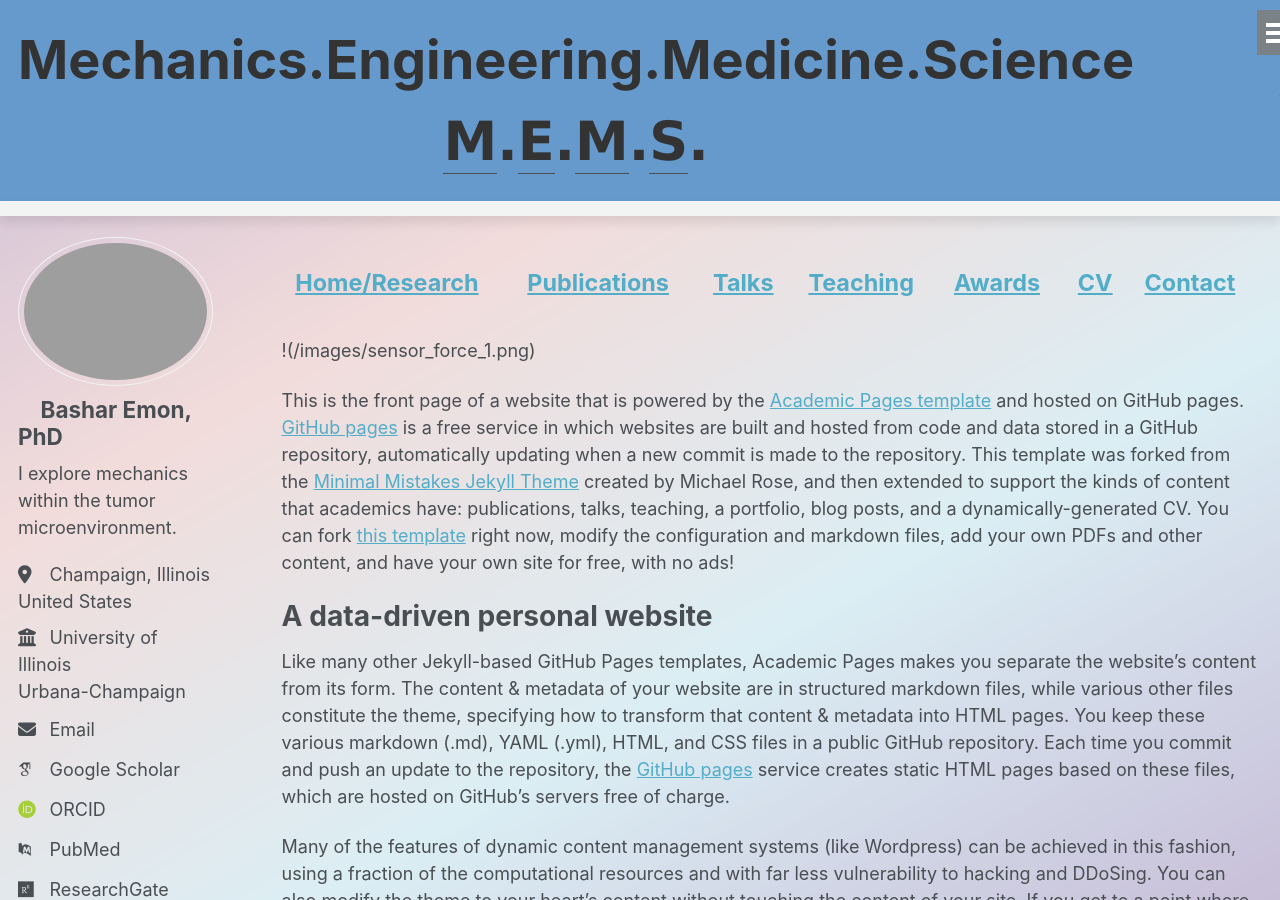
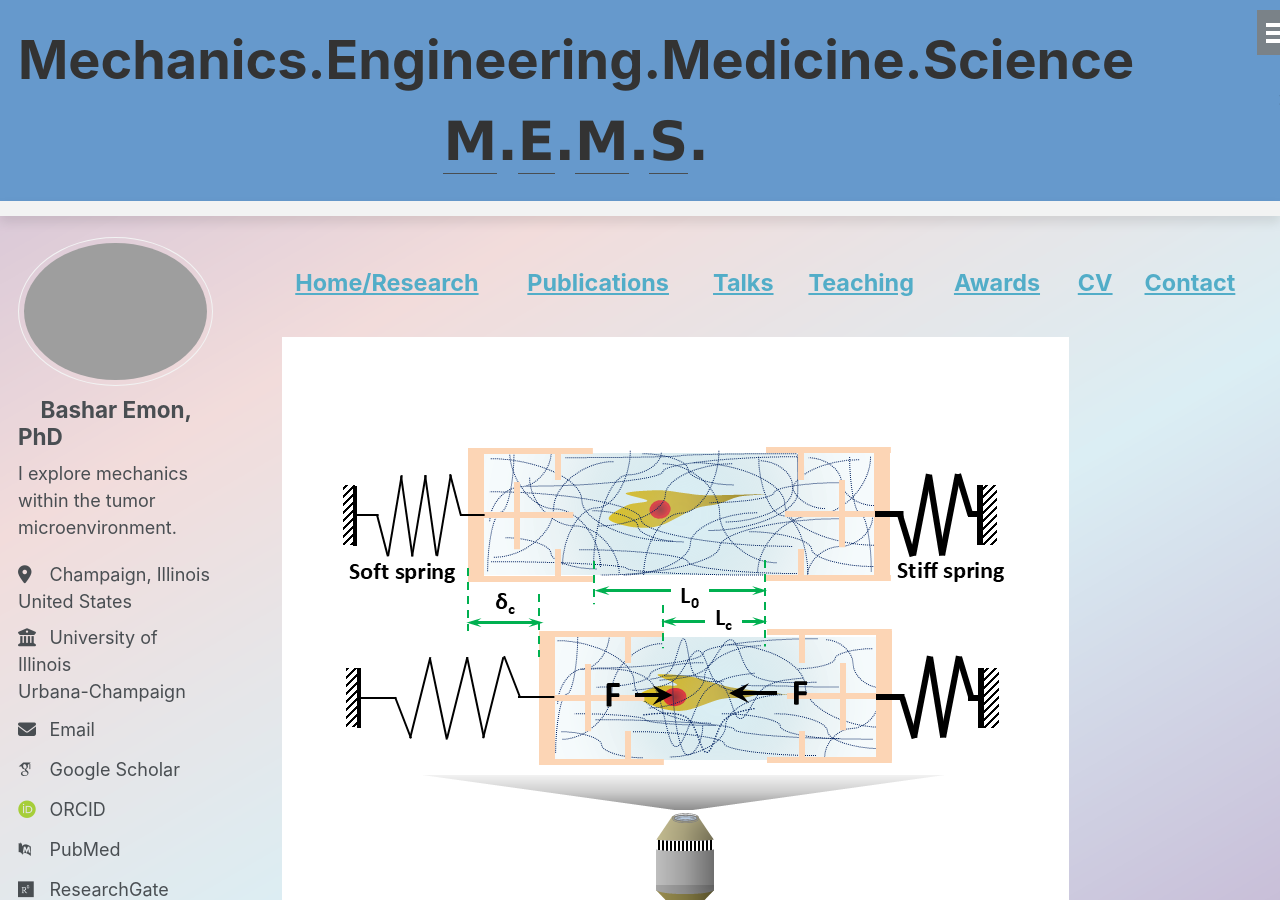
Before and after one commit to BasharEmon/BasharEmon.github.io, a Jekyll site: the page built from _pages/about.md, in a window 1280 px wide and 900 px high. Built offline with Jekyll 4.4.1, drawn with Linux system fonts in a browser that asks for light colours; some web fonts are replaced.

Commit message:
Update about.md

```diff
--- a/_pages/about.md
+++ b/_pages/about.md
@@ -25,7 +25,7 @@ redirect_from:
   </tr>
 </table>
 
-!(/images/sensor_force_1.png)
+![Force sensor](/images/sensor_force_1.png)
 
 This is the front page of a website that is powered by the [Academic Pages template](https://github.com/academicpages/academicpages.github.io) and hosted on GitHub pages. [GitHub pages](https://pages.github.com) is a free service in which websites are built and hosted from code and data stored in a GitHub repository, automatically updating when a new commit is made to the repository. This template was forked from the [Minimal Mistakes Jekyll Theme](https://mmistakes.github.io/minimal-mistakes/) created by Michael Rose, and then extended to support the kinds of content that academics have: publications, talks, teaching, a portfolio, blog posts, and a dynamically-generated CV. You can fork [this template](https://github.com/academicpages/academicpages.github.io) right now, modify the configuration and markdown files, add your own PDFs and other content, and have your own site for free, with no ads!
 
```
